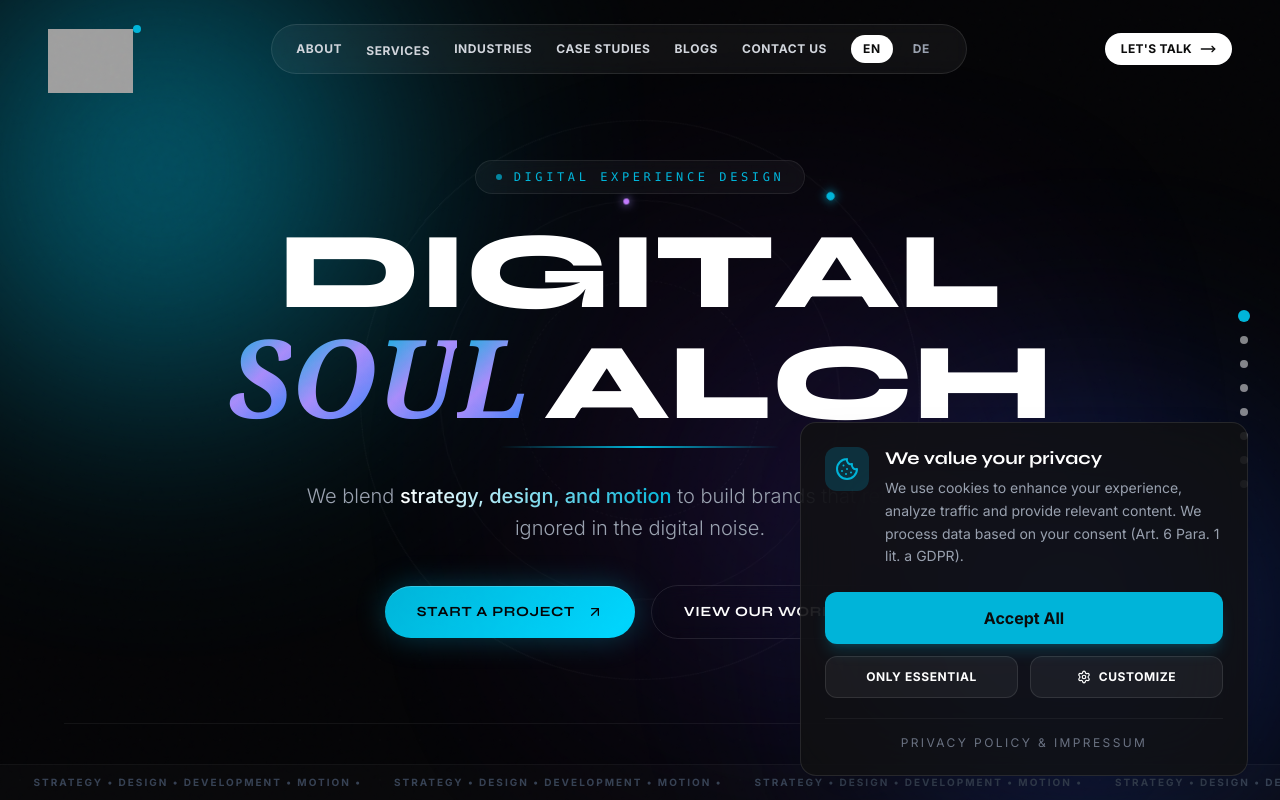
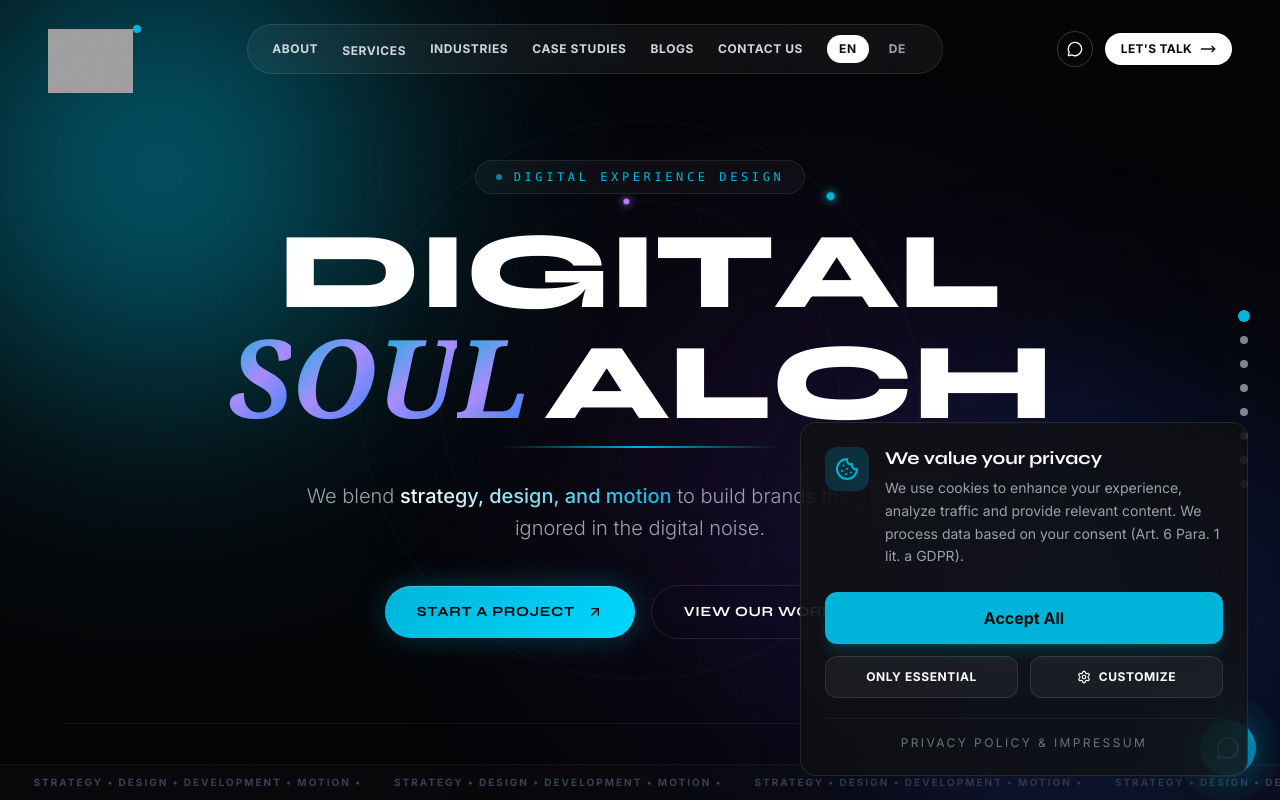
Before and after one commit to fahad-khan11/agency-website, a Next.js app: page /en in a window 1280 px wide. Shown: the top 800 px of the page. Built offline with nearby package versions, Linux system fonts and the light colour scheme; grey boxes are pictures that could not be loaded.

Commit message:
updated code

```diff
--- a/app/[locale]/layout.tsx
+++ b/app/[locale]/layout.tsx
@@ -8,6 +8,9 @@ import Header from "@/components/layout/Header";
 import Footer from "@/components/layout/Footer";
 import CookieConsent from "@/components/legal/CookieConsent";
 import { PanelProvider } from "@/lib/PanelContext";
+import { TidioChatProvider } from "@/lib/TidioChatContext";
+import TidioChat from "@/components/layout/TidioChat";
+import FloatingChatButton from "@/components/layout/FloatingChatButton";
 import "../globals.css";
 
 const syne = Syne({
@@ -56,12 +59,16 @@ export default async function LocaleLayout({
         className={`${syne.variable} ${inter.variable} font-sans antialiased bg-black text-white`}
       >
         <NextIntlClientProvider messages={messages}>
+          <TidioChatProvider>
             <PanelProvider>
+              <TidioChat />
               <Header />
               {children}
               <Footer />
               <CookieConsent />
+              <FloatingChatButton />
             </PanelProvider>
+          </TidioChatProvider>
         </NextIntlClientProvider>
       </body>
     </html>
--- /dev/null
+++ b/components/layout/FloatingChatButton.tsx
@@ -0,0 +1,28 @@
+"use client";
+
+import { MessageCircle } from "lucide-react";
+import { useTidioChat } from "@/lib/TidioChatContext";
+
+export default function FloatingChatButton() {
+  const { openTidioChat } = useTidioChat();
+
+  return (
+    <button
+      id="floating-chat-btn"
+      onClick={openTidioChat}
+      aria-label="Open live chat"
+      className="fixed bottom-6 right-6 z-[200] flex items-center justify-center w-14 h-14 rounded-full shadow-2xl transition-all duration-300 hover:scale-110 active:scale-95 group"
+      style={{
+        background: "linear-gradient(135deg, #00B4D9 0%, #0077a8 100%)",
+        boxShadow: "0 0 30px rgba(0, 180, 217, 0.4), 0 8px 32px rgba(0,0,0,0.3)",
+      }}
+    >
+      <MessageCircle
+        className="w-6 h-6 text-white transition-transform duration-300 group-hover:scale-110"
+        strokeWidth={2}
+      />
+      {/* Pulse ring */}
+      <span className="absolute inset-0 rounded-full animate-ping opacity-30 bg-[#00B4D9]" />
+    </button>
+  );
+}
--- a/components/layout/Header.tsx
+++ b/components/layout/Header.tsx
@@ -1,7 +1,7 @@
 "use client";
 
 import { useState, useEffect } from "react";
-import { MoveRight, Menu, X } from "lucide-react";
+import { MoveRight, Menu, X, MessageCircle } from "lucide-react";
 import clsx from "clsx";
 import { usePanel } from "@/lib/PanelContext";
 import { usePathname, useParams } from "next/navigation";
@@ -10,6 +10,7 @@ import LanguageSwitcher from "@/components/LanguageSwitcher";
 import LocaleLink from "@/components/LocaleLink";
 import { services } from "@/data/services";
 import { getServicesTranslations } from "@/lib/servicesTranslations";
+import { useTidioChat } from "@/lib/TidioChatContext";
 
 const navItems = [
   { label: "about", href: "/about" },
@@ -26,6 +27,7 @@ export default function Header() {
   const [megaMenuOpen, setMegaMenuOpen] = useState(false);
   const [mobileServicesOpen, setMobileServicesOpen] = useState(false);
   const { navigateToPanel, activeIndex } = usePanel();
+  const { openTidioChat } = useTidioChat();
   const pathname = usePathname();
   const params = useParams();
   const locale = (params?.locale as string) || 'en';
@@ -214,12 +216,28 @@ export default function Header() {
         <LanguageSwitcher isLightMode={isLightMode} />
       </nav>
 
-      {/* Desktop CTA Button */}
+      {/* Desktop Chat Icon + CTA */}
+      <div className="hidden md:flex items-center gap-3 z-50">
+        {/* Message icon — opens Tidio chat */}
+        <button
+          id="header-chat-btn"
+          onClick={openTidioChat}
+          aria-label="Open live chat"
+          className={clsx(
+            "flex items-center justify-center w-9 h-9 rounded-full border transition-all duration-300 hover:border-[#00b4d9] hover:text-[#00b4d9] hover:shadow-[0_0_16px_rgba(0,180,217,0.3)]",
+            isLightMode
+              ? "border-black/20 text-black"
+              : "border-white/20 text-white"
+          )}
+        >
+          <MessageCircle className="w-4 h-4" strokeWidth={2} />
+        </button>
+
         <LocaleLink
           href="/contact"
           onClick={(e) => handleNavClick(e, navItems[6])}
           className={clsx(
-          "hidden md:flex items-center gap-2 text-xs font-bold uppercase tracking-wide group px-4 py-2 rounded-full hover:bg-[#00b4d9] hover:text-white transition-all duration-300 z-50",
+            "flex items-center gap-2 text-xs font-bold uppercase tracking-wide group px-4 py-2 rounded-full hover:bg-[#00b4d9] hover:text-white transition-all duration-300",
             isLightMode
               ? "bg-black text-white"
               : "bg-white text-black"
@@ -228,6 +246,7 @@ export default function Header() {
           <span>{t('letsTalk')}</span>
           <MoveRight className="w-4 h-4 group-hover:-rotate-45 transition-transform duration-300" />
         </LocaleLink>
+      </div>
 
       {/* Mobile Menu Toggle Button */}
       <button
--- /dev/null
+++ b/components/layout/TidioChat.tsx
@@ -0,0 +1,35 @@
+"use client";
+
+import Script from "next/script";
+
+export default function TidioChat() {
+  const handleTidioLoad = () => {
+    if (typeof window === "undefined") return;
+
+    const api = (window as any).tidioChatApi;
+
+    const hideWidget = () => {
+      const tidioApi = (window as any).tidioChatApi;
+      if (tidioApi) {
+        // Hide the default floating bubble — we use our own trigger buttons
+        tidioApi.hide();
+      }
+    };
+
+    if (api) {
+      // Already ready
+      hideWidget();
+    } else {
+      // Wait for the tidioChat-ready event
+      document.addEventListener("tidioChat-ready", hideWidget, { once: true });
+    }
+  };
+
+  return (
+    <Script
+      src="https://code.tidio.co/aghxwormjr6xbxycjjfa5eydfxaiq85q.js"
+      strategy="afterInteractive"
+      onLoad={handleTidioLoad}
+    />
+  );
+}
--- /dev/null
+++ b/lib/TidioChatContext.tsx
@@ -0,0 +1,44 @@
+"use client";
+
+import { createContext, useContext, useCallback, ReactNode } from "react";
+
+interface TidioChatContextValue {
+  openTidioChat: () => void;
+}
+
+const TidioChatContext = createContext<TidioChatContextValue>({
+  openTidioChat: () => {},
+});
+
+export function TidioChatProvider({ children }: { children: ReactNode }) {
+  const openTidioChat = useCallback(() => {
+    if (typeof window === "undefined") return;
+
+    const api = (window as any).tidioChatApi;
+    if (api) {
+      api.show();
+      api.open();
+    } else {
+      // Tidio not yet loaded — wait for it
+      const onReady = () => {
+        const readyApi = (window as any).tidioChatApi;
+        if (readyApi) {
+          readyApi.show();
+          readyApi.open();
+        }
+        document.removeEventListener("tidioChat-ready", onReady);
+      };
+      document.addEventListener("tidioChat-ready", onReady);
+    }
+  }, []);
+
+  return (
+    <TidioChatContext.Provider value={{ openTidioChat }}>
+      {children}
+    </TidioChatContext.Provider>
+  );
+}
+
+export function useTidioChat() {
+  return useContext(TidioChatContext);
+}
```
Lines whose indentation alone changed are shown as unchanged.
